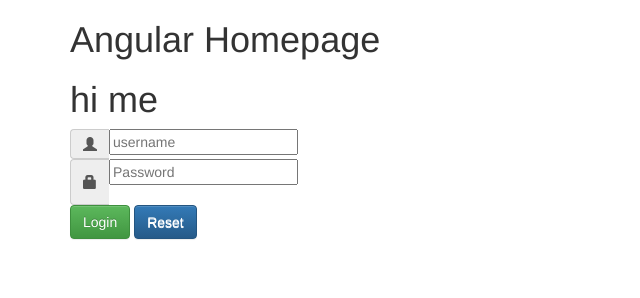
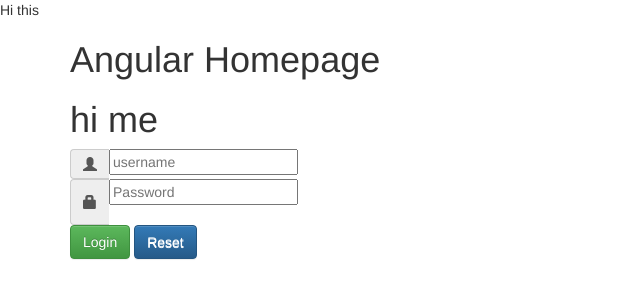
Before and after one commit to Papannagari/basic-angular-app, a plain HTML site: page index.html in a window 1280 px wide. Shown: the whole page, without its empty margins (0-640 px from the left). Drawn offline with nearby package versions, Linux system fonts and the light colour scheme.

Commit message:
My second commit

```diff
--- a/index.html
+++ b/index.html
@@ -9,7 +9,7 @@
 <link rel="stylesheet" href="https://maxcdn.bootstrapcdn.com/bootstrap/3.3.7/css/bootstrap-theme.min.css" integrity="sha384-rHyoN1iRsVXV4nD0JutlnGaslCJuC7uwjduW9SVrLvRYooPp2bWYgmgJQIXwl/Sp" crossorigin="anonymous">
 </head>
 <body>
-
+<div>Hi this </div>
 <div class="container">
 	<h1>Angular Homepage</h1>
     <div ng-controller="myController">
```
